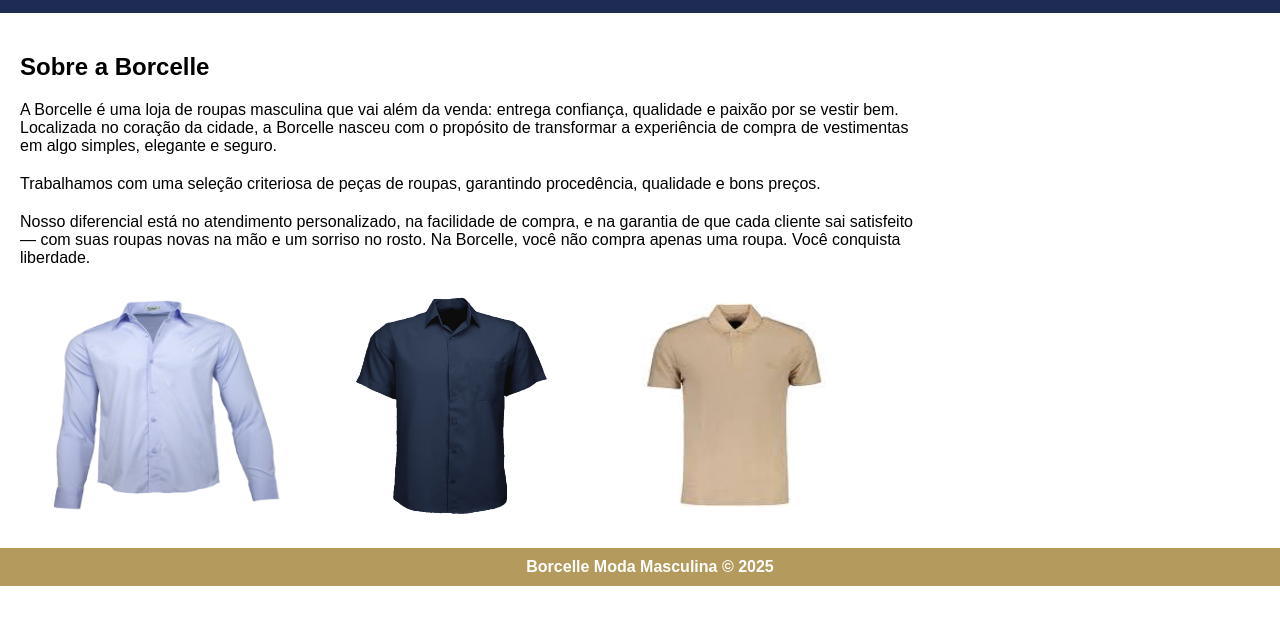
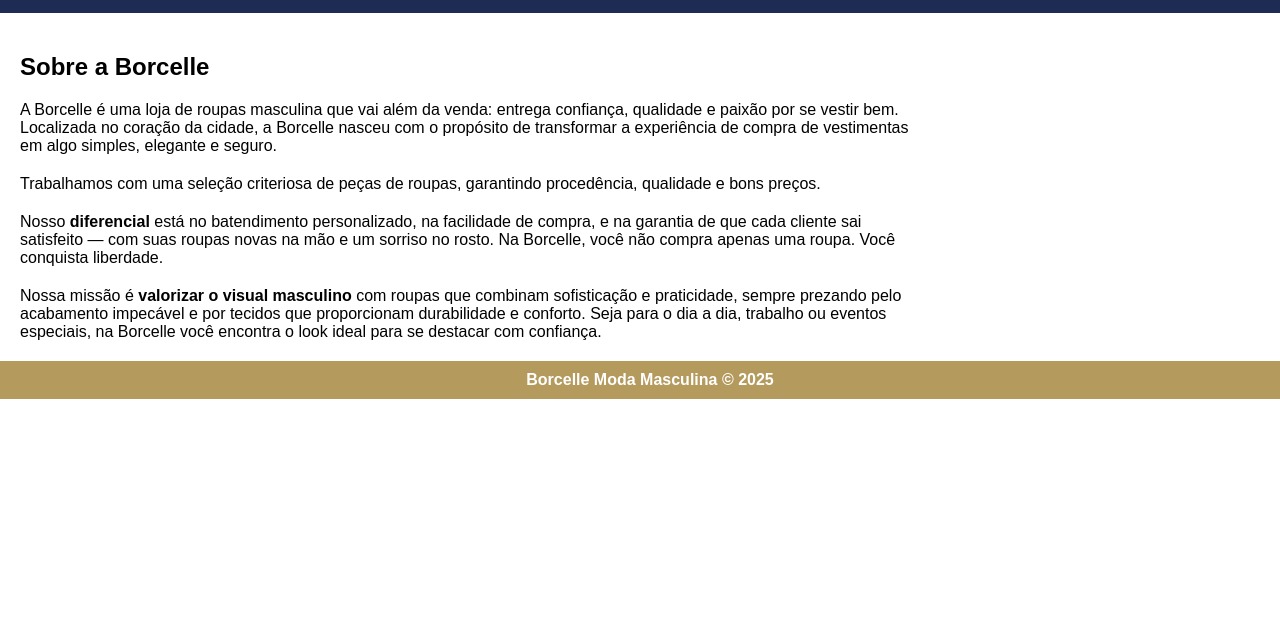
Before and after one commit to Gustadev-7/siteGustavoDomingos, a plain HTML site: page index.html in a window 1280 px wide. Shown: the part 145-770 px from the top of the page. Drawn offline with Linux system fonts and the light colour scheme.

Commit message:
Add files via upload

```diff
--- a/estilos/layout.css
+++ b/estilos/layout.css
@@ -81,13 +81,6 @@
 article p {
     margin-top: 20px;
 }
-
-.vitrin{
-    display: inline;
-    border-radius: 10px;
-    margin-left: 20px;
-    margin-top: 20px;
-}
 /*Estilo para o rodapé*/
 footer{
     background-color: #b49a5c;
--- a/index.html
+++ b/index.html
@@ -34,18 +34,15 @@
                 <p>Trabalhamos com uma seleção criteriosa de peças de roupas, garantindo procedência, qualidade
                 e bons preços.</p>
 
-                <p>Nosso diferencial está no atendimento personalizado, na facilidade de compra, e na garantia de que
+                <p>Nosso <b>diferencial</b> está no batendimento personalizado, na facilidade de compra, e na garantia de que
                 cada cliente sai satisfeito — com suas roupas novas na mão e um sorriso no rosto. Na Borcelle, você não compra apenas
                 uma roupa. Você conquista liberdade.
+
+                <p>Nossa missão é <b>valorizar o visual masculino</b> com roupas que combinam sofisticação e praticidade,
+                sempre prezando pelo acabamento impecável e por tecidos que proporcionam durabilidade e conforto.
+                Seja para o dia a dia, trabalho ou eventos especiais, na Borcelle você encontra o look ideal para se
+                destacar com confiança.</p>
             </article>
-        </section>
-            <figure>
-                <img class="vitrin" src="imagens/camisa_social_azul_claro.jpg" width="258" height="237">
-                <img class="vitrin" src="imagens/camisa_social_azul_escura.jpg" width="258" height="237">
-                <img class="vitrin" src="imagens/polo_bege.jfif" width="258" height="237">
-            </figure>
-        <section>
-
         </section>
     </main>
 
```
